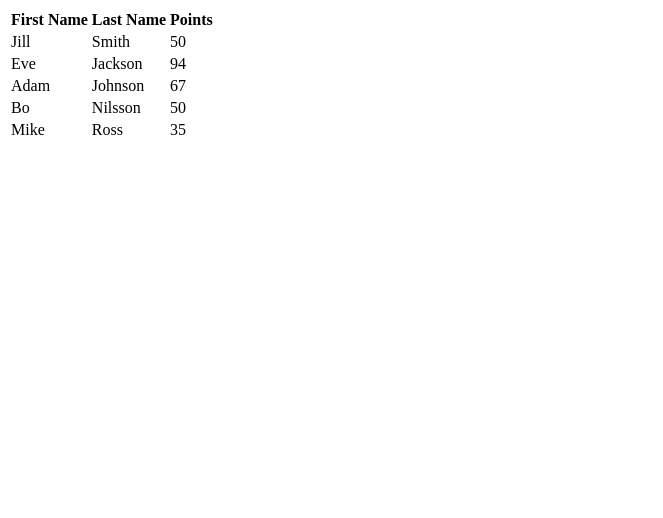
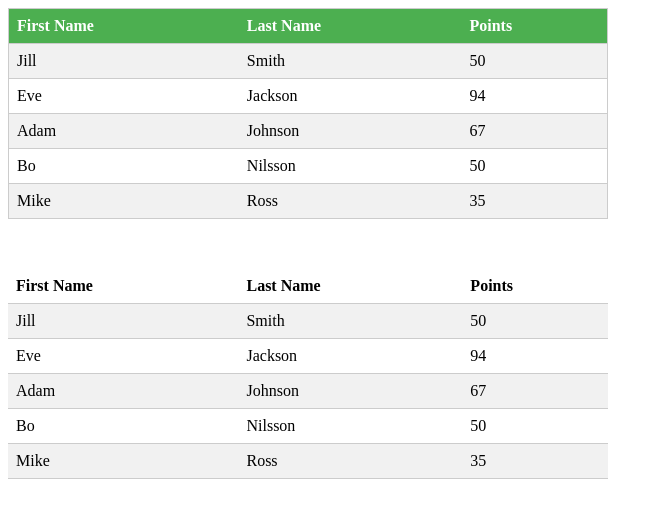
Before and after one commit to Llane00/demos, a plain HTML site: page css-task8/3.html in a window 1280 px wide. Shown: the whole page, without its empty margins (0-663 px from the left). Drawn offline with Linux system fonts and the light colour scheme.

Commit message:
git add .

```diff
--- a/css-task8/3.html
+++ b/css-task8/3.html
@@ -2,11 +2,85 @@
 <html lang="en">
 <head>
     <meta charset="UTF-8">
-    <title>Document</title>
+    <title>table</title>
+    <style>
+    .table1{
+        width: 600px;
+        text-align: left;
+        border-collapse: collapse;
+        border-spacing: 0;
+        border: 1px solid #ccc;
+    }
+    .table1 tr{
+        border: 1px solid #ccc;
+    }
+    .table1 tr:nth-child(2n){
+        background-color: #f1f1f1;
+    }
+    .table1 th{
+        padding: 8px;
+        color: #fff;
+        background-color: #4CAF50;
+    }
+    .table1 td{
+        padding: 8px;
+    }
+    .table2{
+        width: 600px;
+        margin-top: 50px;
+        text-align: left;
+        border-collapse: collapse;
+        border-spacing: 0;
+    }
+    .table2 tr{
+        border-bottom: 1px solid #ccc;
+    }
+    .table2 tr:nth-child(2n){
+        background-color: #f1f1f1;
+    }
+    .table2 th,.table2 td{
+        padding: 8px;
+    }
+    </style>
 </head>
 <body>
-    <table class="">
-            <tbody><tr>
+    <table class="table1">
+        <tbody>
+            <tr>
+                <th>First Name</th>
+                <th>Last Name</th>
+                <th>Points</th>
+            </tr>
+            <tr>
+                <td>Jill</td>
+                <td>Smith</td>
+                <td>50</td>
+            </tr>
+            <tr>
+                <td>Eve</td>
+                <td>Jackson</td>
+                <td>94</td>
+            </tr>
+            <tr>
+                <td>Adam</td>
+                <td>Johnson</td>
+                <td>67</td>
+            </tr>
+            <tr>
+                <td>Bo</td>
+                <td>Nilsson</td>
+                <td>50</td>
+            </tr>
+            <tr>
+                <td>Mike</td>
+                <td>Ross</td>
+                <td>35</td>
+            </tr>
+        </tbody>
+    </table>
+    <table class="table2">
+        <tbody>
+            <tr>
                 <th>First Name</th>
                 <th>Last Name</th>
                 <th>Points</th>
```
